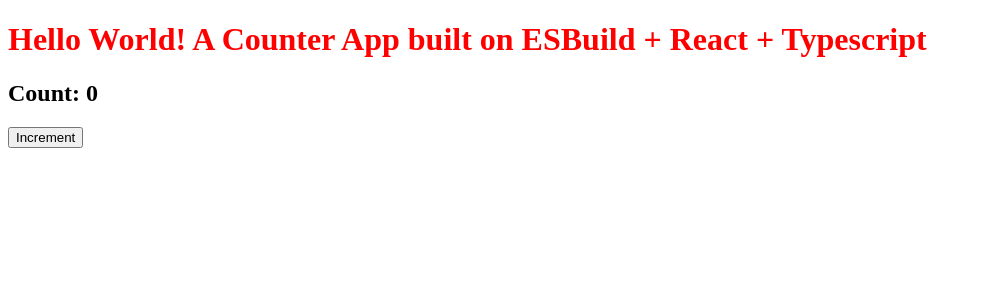
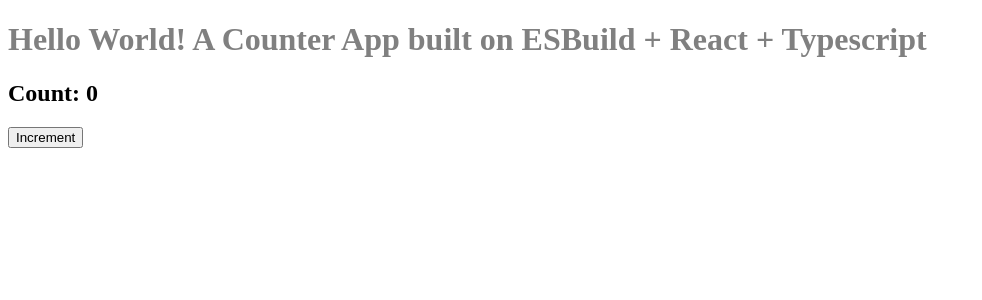
Before and after one commit to mohitsinhchavda/news-articles-listing, a React app: page / in a window 1280 px wide. Shown: the top 300 px of the page, without its empty margins (0-982 px from the left). Built offline with nearby package versions, Linux system fonts and the light colour scheme.

Commit message:
base setup done

```diff
--- a/public/index.html
+++ b/public/index.html
@@ -6,9 +6,8 @@
     <title>Title</title>
     <meta name="description" />
     <meta name="viewport" content="width=device-width, initial-scale=1" />
-    <link rel="manifest" href="/manifest.json" />
     <link rel="apple-touch-icon" href="/apple-touch-icon.png" />
-    <link href="../src/styles/out.css" rel="stylesheet">
+    <link type="text/css" href="./build/bundle.css" rel="stylesheet" />
     <script type="module" src="./build/bundle.js"></script>
 </head>
 
--- a/src/components/App.tsx
+++ b/src/components/App.tsx
@@ -10,10 +10,10 @@
   }, [count]);
 
   return (
-    <>
-      <h1 className="something_not_happening">{props.message}</h1>
+    <div className="something_not_happening">
+      <h1 className="something_happening_now">{props.message}</h1>
       <h2>Count: {count}</h2>
       <button onClick={increment}>Increment</button>
-    </>
+    </div>
   );
 };
--- a/src/index.ts
+++ b/src/index.ts
@@ -1,6 +1,7 @@
 import { createElement } from 'react';
 import { createRoot } from 'react-dom/client';
 import { App } from '@/components/App';
+import "./styles/main.scss";
 
 const rootElem = document.getElementById('root');
 if (rootElem)
--- a/src/styles/main.css
+++ /dev/null
@@ -1,3 +0,0 @@
-.something_not_happening {
-    color: red;
-}
--- /dev/null
+++ b/src/styles/main.scss
@@ -0,0 +1,5 @@
+.something_not_happening {
+    .something_happening_now{
+        color: gray;
+    }
+}
--- a/src/styles/out.css
+++ /dev/null
@@ -1,4 +0,0 @@
-/* src/styles/main.css */
-.something_not_happening {
-  color: red;
-}
```
Also changed, not shown: esbuild.config.js (+6 -8 lines).
